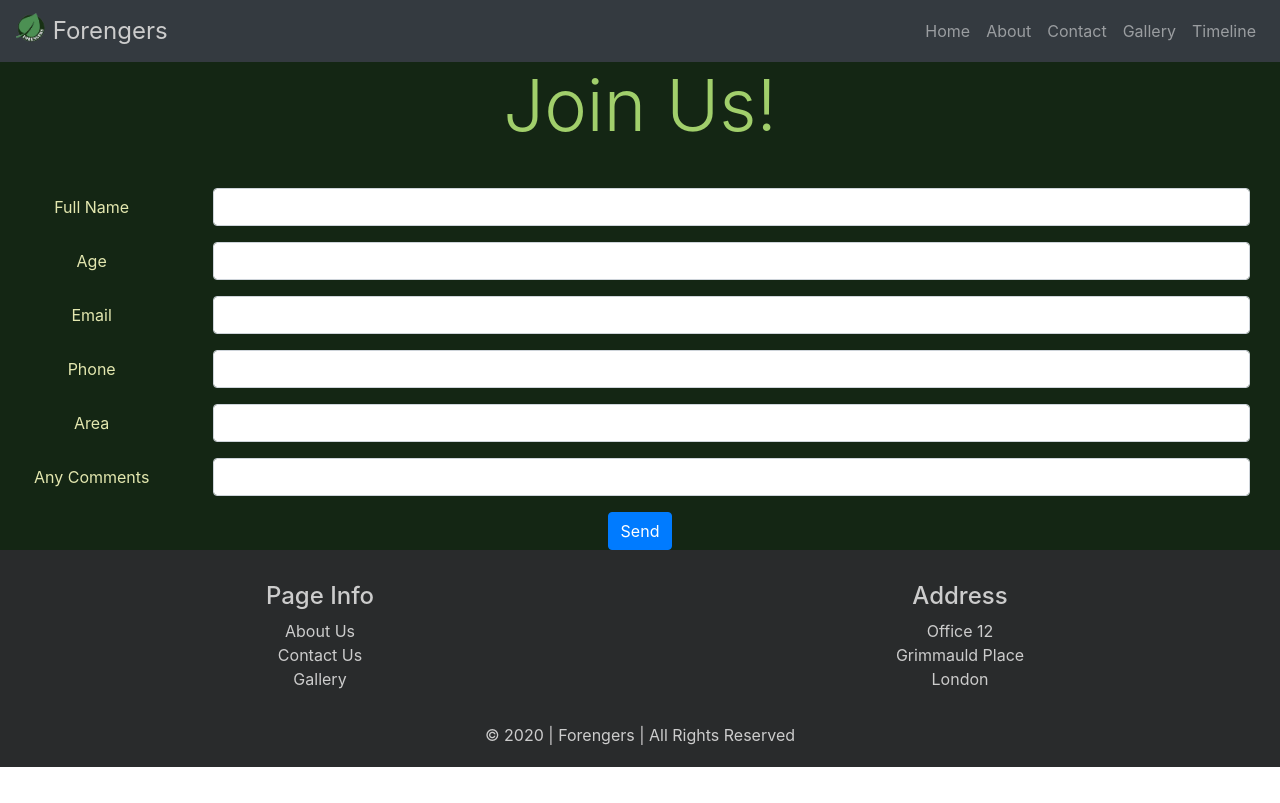
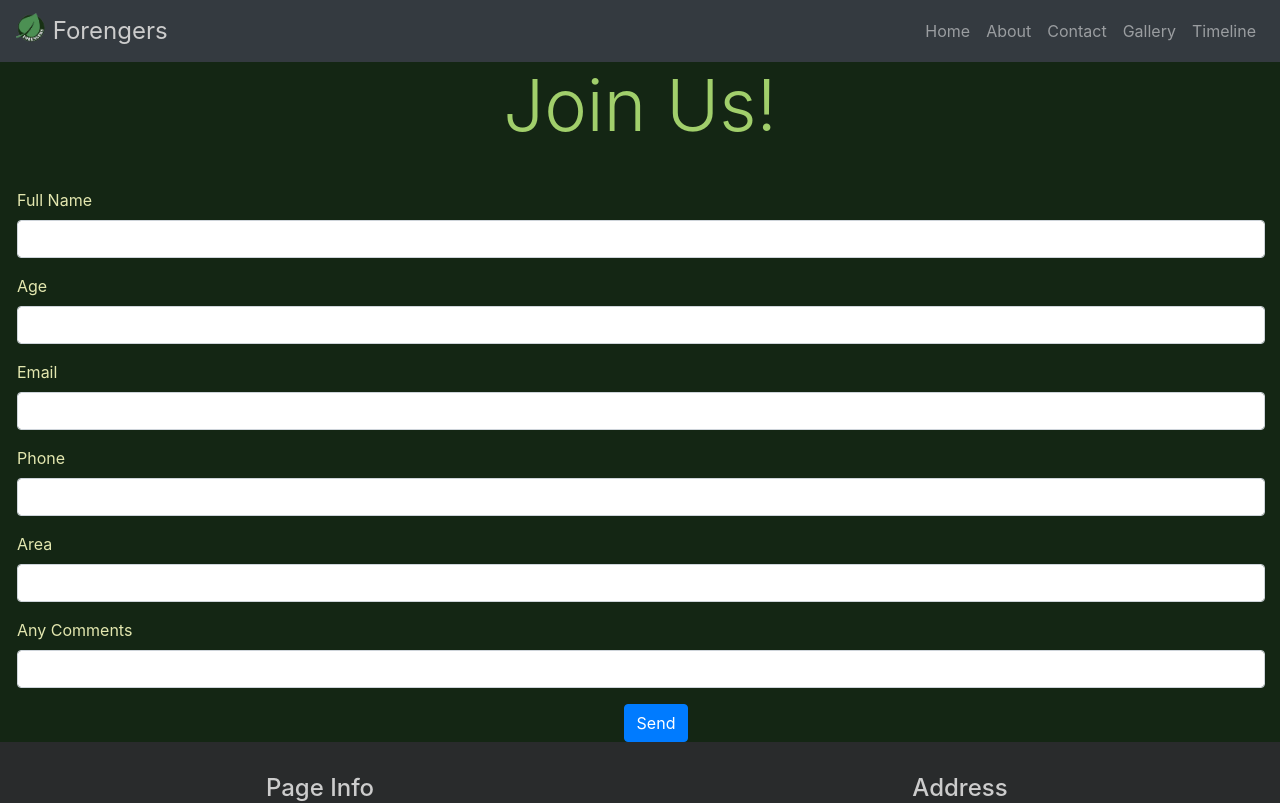
Before and after one commit to maheshn22/forengers-react-app, a React (Create React App) app: page /contact in a window 1280 px wide. Shown: the top 803 px of the page. Built offline with nearby package versions, Linux system fonts and the light colour scheme.

Commit message:
add to github

```diff
--- a/package.json
+++ b/package.json
@@ -30,7 +30,7 @@
     "react-vertical-timeline-component": "^2.6.2"
   },
   "scripts": {
-    "start": "node server.js",
+    "start": "react-scripts start",
     "build": "react-scripts build",
     "test": "react-scripts test",
     "eject": "react-scripts eject",
--- a/src/index.css
+++ b/src/index.css
@@ -84,8 +84,8 @@ code {
 }
 
 .m-center {
-  align-items: right;
-  align-content: right;
+  /*align-items: right;
+  align-content: right;*/
   text-align: center;
 }
 .m-left {
@@ -138,5 +138,13 @@ code {
 }
 
 .form-control {
-  width: 100%;
+  width: 500px;
 }
+
+.contact-form {
+  padding-left: 2rem;
+ /* width:100%; */
+  align-self: center;
+  align-content: center;
+  text-align: center;
+}
--- a/src/pages/ContactPage.js
+++ b/src/pages/ContactPage.js
@@ -3,36 +3,104 @@
 // Finally, add a <MyForm/> element whereever you wish to display the form.
 
 import React from "react";
+import Hero from '../components/Hero';
+import Content from '../components/Content';
 
-export default class MyForm extends React.Component {
+import {Form,Button,Col,Row} from 'react-bootstrap'
+
+class ContactPage extends React.Component {
   constructor(props) {
     super(props);
-    this.submitForm = this.submitForm.bind(this);
+    this.handleSubmit = this.handleSubmit.bind(this);
     this.state = {
+      name: "",
+			email: "",
+			phone: "",
+			age: "",
+			occupation: "",
+			message: "",
       status: ""
     };
+  }
+
+  handleChange = (e) => {
+    const target = e.target;
+    const value = target.type === 'checkbox' ? target.checked : target.value;
+    const name = target.name;
+
+    this.setState({
+      [name]: value
+    })
   }
 
   render() {
     const { status } = this.state;
     return (
-      <form
-        onSubmit={this.submitForm}
-        action="https://formspree.io/mrgyppjj"
-        method="POST"
-      >
+      <div className="contact-page page m-center">
+      <Hero title={this.props.title} />
+      <div className="contact-form">
+      <Form
+      onSubmit={this.handleSubmit}
+      action="https://formspree.io/mrgyppjj"
+      method="POST"
+      className="m-lef">
+        <Form.Group as={Row}>
+          <Form.Label column col-sm-2 sm="2" htmlFor="full-name">Full Name</Form.Label>
+          <Col sm="10">
+          <Form.Control required id="full-name" name="name" type="text" value={this.state.name} onChange={this.handleChange}/>
+          </Col>
+        </Form.Group>
 
-        <label>Email:</label>
-        <input type="email" name="email" />
-        <label>Message:</label>
-        <input type="text" name="message" />
-        {status === "SUCCESS" ? <p>Thanks!</p> : <button>Submit</button>}
-        {status === "ERROR" && <p>Ooops! There was an error.</p>}
-      </form>
+        <Form.Group as={Row}>
+          <Form.Label column col-sm-2 sm="2" htmlFor="age">Age</Form.Label>
+          <Col sm="10">
+          <Form.Control required id="age" name="age" type="number" value={this.state.age} onChange={this.handleChange}/>
+          </Col>
+        </Form.Group>
+
+        <Form.Group as={Row}>
+          <Form.Label column col-sm-2 sm="2" htmlFor="email">Email</Form.Label>
+          <Col sm="10">
+          <Form.Control required id="email" name="email" type="email" value={this.state.email} onChange={this.handleChange}/>
+          </Col>
+        </Form.Group>
+
+        <Form.Group as={Row}>
+          <Form.Label column col-sm-2 sm="2" htmlFor="phone">Phone</Form.Label>
+          <Col sm="10">
+          <Form.Control id="phone" name="phone" type="tel" value={this.state.phone} onChange={this.handleChange}/>
+          </Col>
+        </Form.Group>
+
+
+        <Form.Group as={Row}>
+          <Form.Label column col-sm-2 sm="2" htmlFor="area">Area</Form.Label>
+          <Col sm="10">
+          <Form.Control required  id="area" name="area" type="text" value={this.state.area} onChange={this.handleChange}/>
+          </Col>
+        </Form.Group>
+
+        <Form.Group as={Row}>
+          <Form.Label column col-sm-2 sm="2" htmlFor="message">Any Comments</Form.Label>
+          <Col sm="10">
+          <Form.Control id="message" name="message" type="textarea" value={this.state.message} onChange={this.handleChange}/>
+          </Col>
+        </Form.Group>
+
+
+
+         <Button className="d-inline-block" variant="primary" type="submit" disable={this.state.disabled}>
+           Send
+         </Button>
+          {status === "SUCCESS" && <p className="d-inline success-msg">Form Successfully Submitted!</p> }
+          {status === "ERROR" && <p className="d-inline err-msg">Form Not Submitted.</p>}
+        </Form>
+        </div>
+      </div>
     );
   }
 
-  submitForm(ev) {
+  handleSubmit = (ev) => {
     ev.preventDefault();
     const form = ev.target;
     const data = new FormData(form);
@@ -51,3 +119,5 @@ export default class MyForm extends React.Component {
     xhr.send(data);
   }
 }
+
+export default ContactPage;
--- a/src/pages/ContactPagee.js
+++ b/src/pages/ContactPagee.js
@@ -38,52 +38,53 @@ class ContactPage extends React.Component {
     return (
       <div className="contact-page page m-center">
       <Hero title={this.props.title} />
+      <div className="contact-form">
       <Form
       onSubmit={this.handleSubmit}
       action="https://formspree.io/mrgyppjj"
       method="POST"
       className="m-lef">
         <Form.Group as={Row}>
-          <Form.Label column col-sm-2 sm="2" htmlFor="full-name">Full Name</Form.Label>
-          <Col sm="10">
+          <Form.Label htmlFor="full-name">Full Name</Form.Label>
+
           <Form.Control required id="full-name" name="name" type="text" value={this.state.name} onChange={this.handleChange}/>
-          </Col>
+
         </Form.Group>
 
         <Form.Group as={Row}>
-          <Form.Label column col-sm-2 sm="2" htmlFor="age">Age</Form.Label>
-          <Col sm="10">
+          <Form.Label  htmlFor="age">Age</Form.Label>
+
           <Form.Control required id="age" name="age" type="number" value={this.state.age} onChange={this.handleChange}/>
-          </Col>
+
         </Form.Group>
 
         <Form.Group as={Row}>
-          <Form.Label column col-sm-2 sm="2" htmlFor="email">Email</Form.Label>
-          <Col sm="10">
+          <Form.Label htmlFor="email">Email</Form.Label>
+
           <Form.Control required id="email" name="email" type="email" value={this.state.email} onChange={this.handleChange}/>
-          </Col>
+
         </Form.Group>
 
         <Form.Group as={Row}>
-          <Form.Label column col-sm-2 sm="2" htmlFor="phone">Phone</Form.Label>
-          <Col sm="10">
+          <Form.Label htmlFor="phone">Phone</Form.Label>
+
           <Form.Control id="phone" name="phone" type="tel" value={this.state.phone} onChange={this.handleChange}/>
-          </Col>
+
         </Form.Group>
 
 
         <Form.Group as={Row}>
-          <Form.Label column col-sm-2 sm="2" htmlFor="area">Area</Form.Label>
-          <Col sm="10">
+          <Form.Label htmlFor="area">Area</Form.Label>
+
           <Form.Control required  id="area" name="area" type="text" value={this.state.area} onChange={this.handleChange}/>
-          </Col>
+
         </Form.Group>
 
         <Form.Group as={Row}>
-          <Form.Label column col-sm-2 sm="2" htmlFor="message">Any Comments</Form.Label>
-          <Col sm="10">
+          <Form.Label  htmlFor="message">Any Comments</Form.Label>
+
           <Form.Control id="message" name="message" type="textarea" value={this.state.message} onChange={this.handleChange}/>
-          </Col>
+
         </Form.Group>
 
 
@@ -94,6 +95,7 @@ class ContactPage extends React.Component {
           {status === "SUCCESS" && <p className="d-inline success-msg">Form Successfully Submitted!</p> }
           {status === "ERROR" && <p className="d-inline err-msg">Form Not Submitted.</p>}
         </Form>
+        </div>
       </div>
     );
   }
--- a/src/pages/HomePage.js
+++ b/src/pages/HomePage.js
@@ -4,7 +4,7 @@ import Carousel from '../components/Carousel'
 
 function HomePage(props) {
 	return (
-		<div className="home-page page " fluid={true}>
+		<div className="home-page page ">
 			<br/>
 			<Hero title={props.title} subtitle={props.subtitle} data1={props.data1} data2={props.data2}/>
 			<Carousel />
```
Also changed, not shown: server.js (+23 -0 lines).
